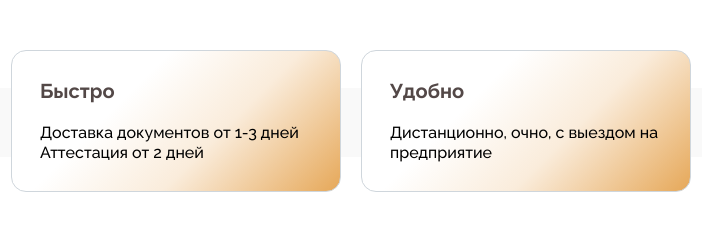
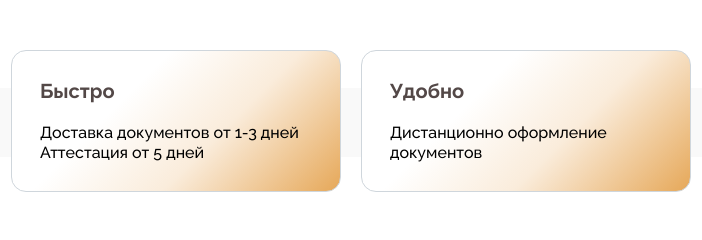
Before and after one commit to zhebarov-m/lotta, a plain HTML site: page client/index.html in a window 1280 px wide. Shown: the part 900-1140 px from the top of the page, 339-1041 px from the left. Drawn offline with Linux system fonts and the light colour scheme.

```diff
--- a/client/index.html
+++ b/client/index.html
@@ -84,14 +84,13 @@
                         <h2 class="card__title">Быстро</h2>
                         <p class="card__description">
                             Доставка документов от 1-3 дней
-                            Аттестация от 2 дней
+                            Аттестация от 5 дней
                         </p>
                     </div>
                     <div class="card" id="advantage__card_three">
                         <h2 class="card__title">Удобно</h2>
                         <p class="card__description">
-                            Дистанционно, очно,
-                            с выездом на предприятие
+                            Дистанционно оформление документов
                         </p>
                     </div>
                     <div class="card" id="advantage__card_four">
```
